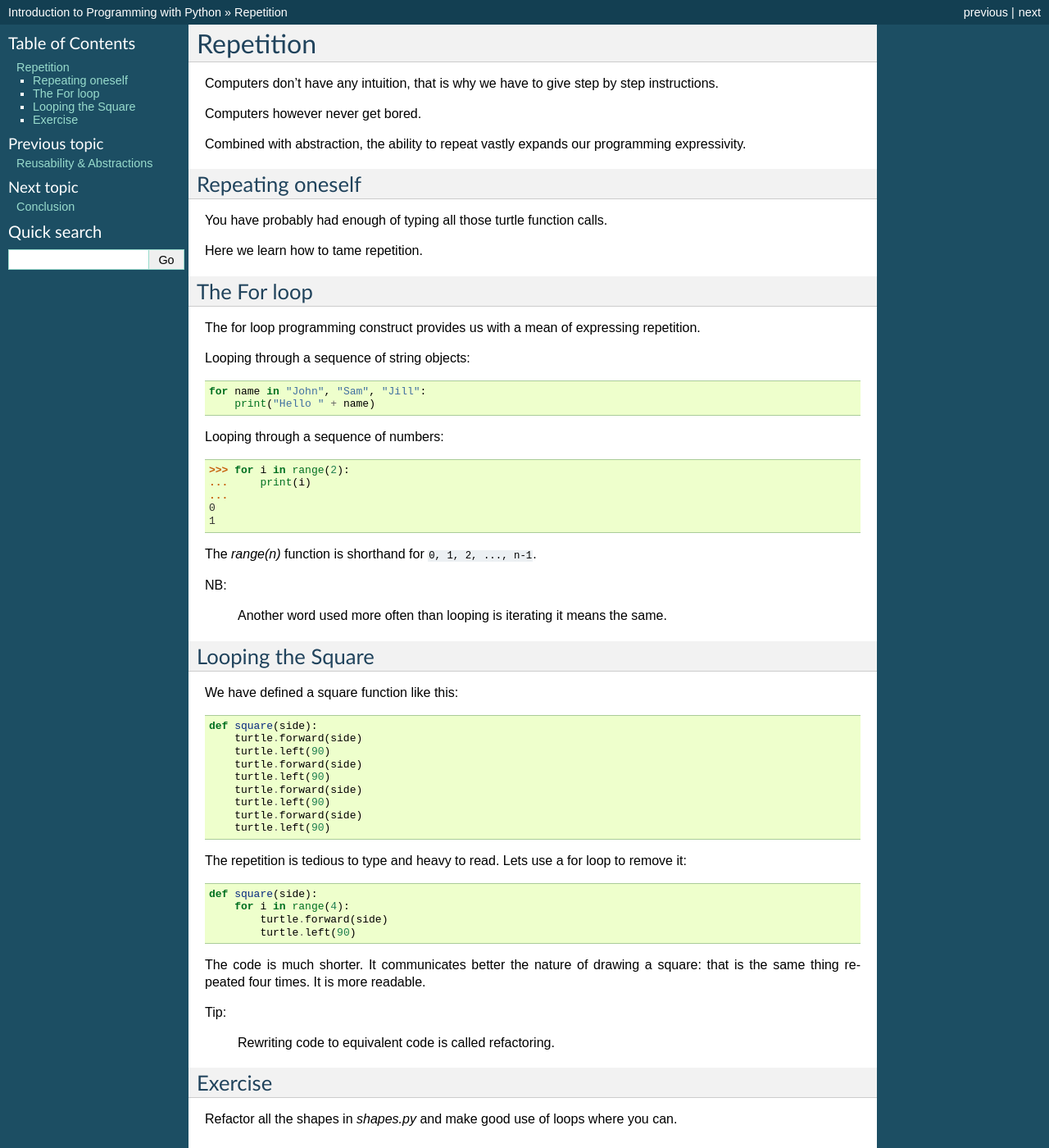
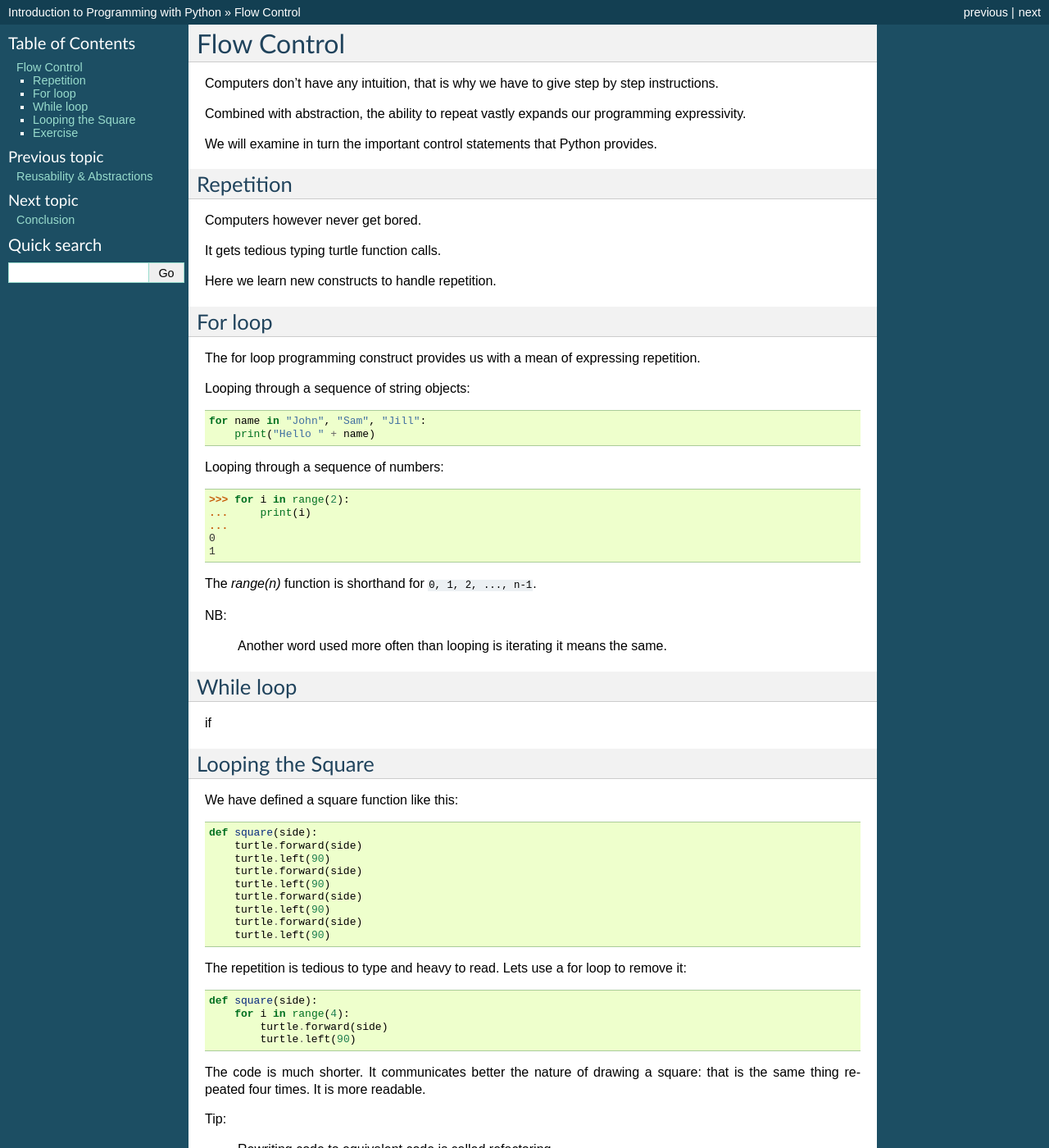
Before and after one commit to gu-lseg/intro-to-programming, a Sphinx documentation site: the page built from source/loops.rst, in a window 1280 px wide and 1400 px high. Shown: the whole window at 82% size. Built offline with Sphinx 7.4.7, drawn with Linux system fonts in a browser that asks for light colours; some of the changed text lies outside the part shown.

Commit message:
begin refactor to control

```diff
--- a/source/loops.rst
+++ b/source/loops.rst
@@ -1,22 +1,25 @@
-Repetition
-**********
+Flow Control
+************
 
 Computers don't have any intuition, that is why we have to give step by step instructions.
-
-Computers however never get bored.
 
 Combined with abstraction, the ability to repeat vastly expands our programming
 expressivity.
 
-Repeating oneself
-=================
+We will examine in turn the important control statements that Python provides.
 
-You have probably had enough of typing all those turtle function calls.
 
-Here we learn how to tame repetition.
+Repetition
+==========
 
-The For loop
-============
+Computers however never get bored.
+
+It gets tedious typing turtle function calls.
+
+Here we learn new constructs to handle repetition.
+
+For loop
+========
 
 The for loop programming construct provides us with a mean of expressing
 repetition.
@@ -39,6 +42,11 @@ The `range(n)` function is shorthand for ``0, 1, 2, ..., n-1``.
 NB:
 
     Another word used more often than looping is iterating it means the same.
+
+While loop
+==========
+
+if
 
 Looping the Square
 ==================
```
